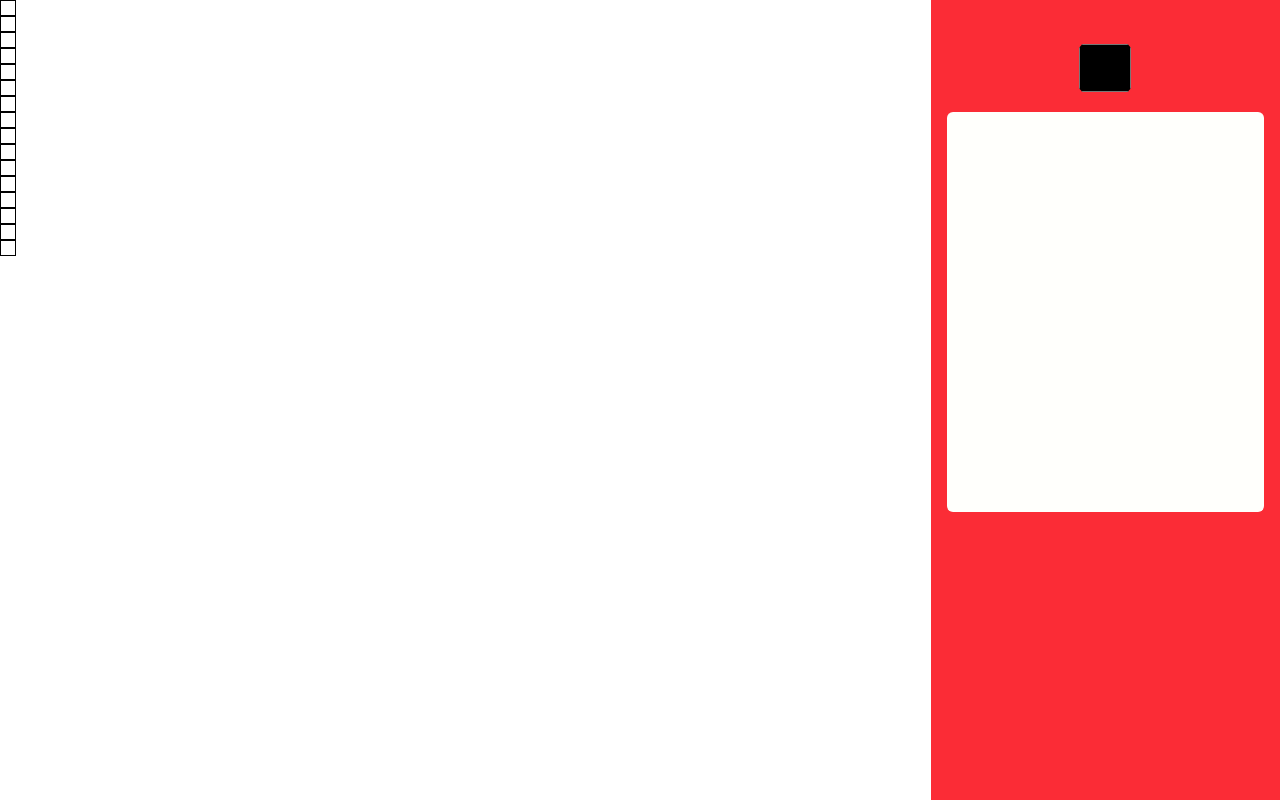
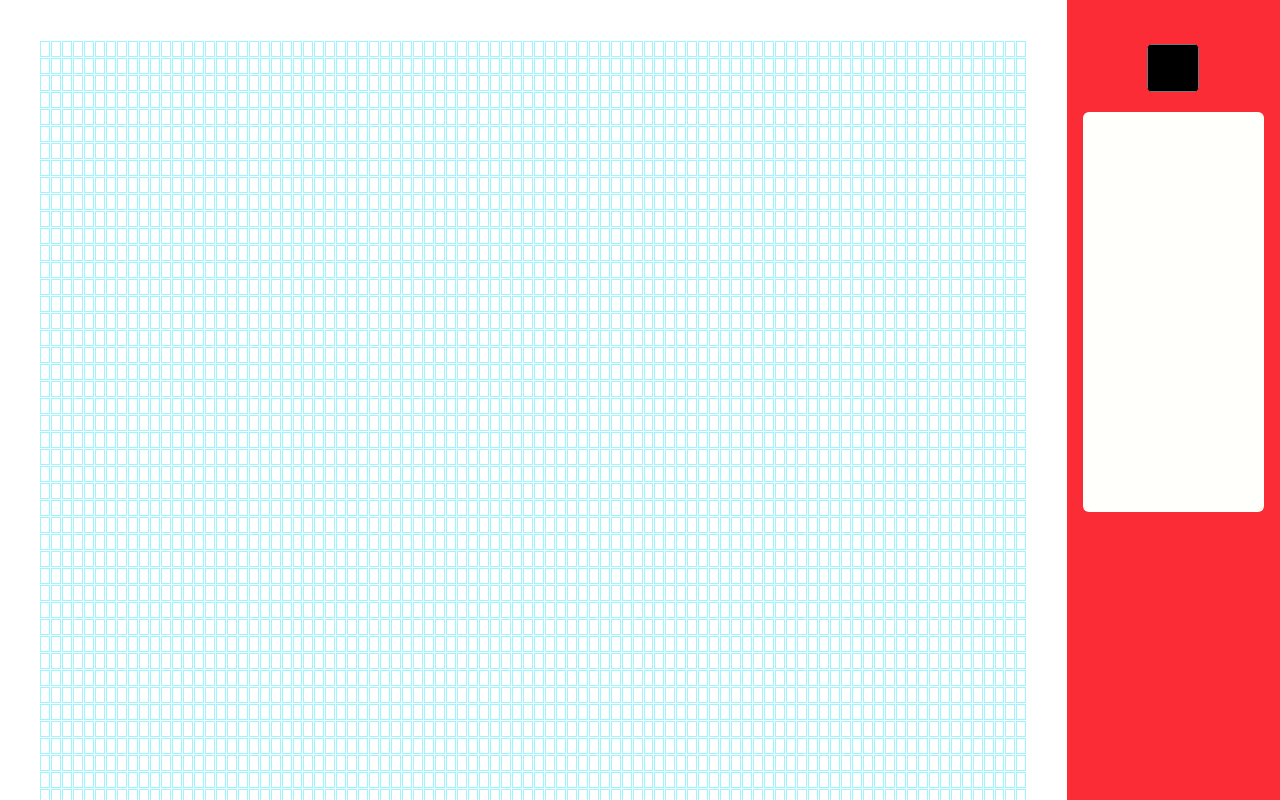
Before and after one commit to pierprogramming/Pixa, a React (Vite) app: page / in a window 1280 px wide. Shown: the top 800 px of the page. Built offline with nearby package versions, Linux system fonts and the light colour scheme.

Commit message:
Added basic grid and menu

```diff
--- a/src/App.tsx
+++ b/src/App.tsx
@@ -4,11 +4,11 @@ import MenuPage from "./pages/MenuPage";
 
 const App = () => {
   return (
-    <div className="flex h-screen">
+    <div className="flex">
       <div className="w-5/6">
         <Canvas />
       </div>
-      <div className="bg-red-500 w-100">
+      <div className="bg-red-500 w-1/6">
         <MenuPage />
       </div>
     </div>
--- a/src/components/Canvas.tsx
+++ b/src/components/Canvas.tsx
@@ -2,8 +2,8 @@ import { useEffect } from "react";
 import { useCanvas, useSquare, type ISquare } from "../store/GridStore";
 import Square from "./Square";
 
-const ROW_SIZE = 4;
-const COL_SIZE = 4;
+const ROW_SIZE = 70;
+const COL_SIZE = 90;
 
 const Canvas = () => {
   const { setCol, setKey, setRow, setMouseIsDown, setMouseIsOver, setColor } =
@@ -46,14 +46,16 @@ const Canvas = () => {
   };
 
   return (
-    <div>
+    <div className="m-10">
       {canvas.map((sq, rId) => {
-        console.log(sq, rId);
-
         return (
-          <div className="" id={`row-${rId}`} key={`row-${rId}`}>
+          <div
+            className="flex justify-center"
+            id={`row-${rId}`}
+            key={`row-${rId}`}
+          >
             {sq.map((s) => {
-              return <Square sq={s} />;
+              return <Square sq={s} key={s.key} />;
             })}
           </div>
         );
--- a/src/components/Square.tsx
+++ b/src/components/Square.tsx
@@ -4,7 +4,12 @@ interface IProp {
   sq: ISquare;
 }
 const Square = ({ sq }: IProp) => {
-  return <div className="size-4 border-1 border-black" id={sq.key}></div>;
+  return (
+    <div
+      className="size-4 border-1 border-[#9BF6FF] m-[0.5px]"
+      style={{ backgroundColor: sq.color }}
+    ></div>
+  );
 };
 
 export default Square;
```
